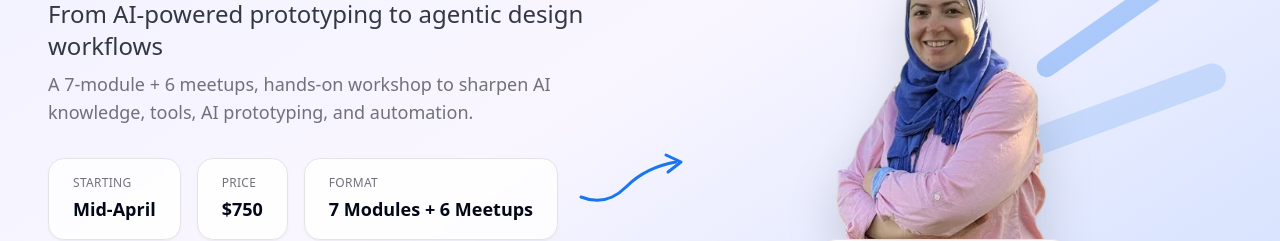
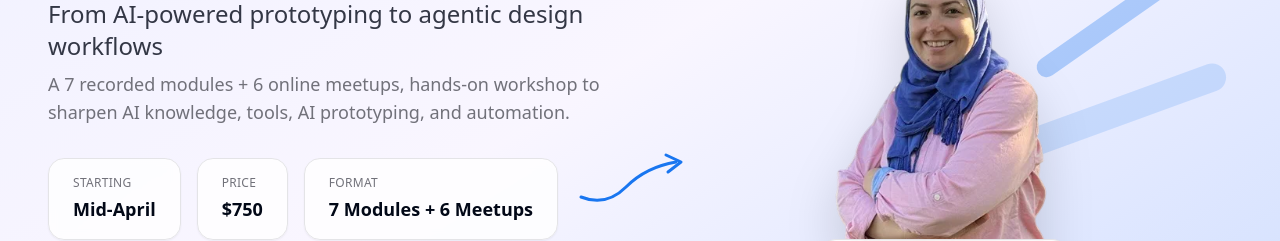
Before and after one commit to amirasallam-spec/ux-aweya-ai-flightplan, a React (Vite) app: page / in a window 1280 px wide. Shown: the part 407-648 px from the top of the page. Built offline with nearby package versions, Linux system fonts and the light colour scheme; no server answers.

Commit message:
Preceding changes

```diff
--- a/src/components/WorkshopHero.tsx
+++ b/src/components/WorkshopHero.tsx
@@ -56,7 +56,7 @@ const WorkshopHero = () => {
           </p>
 
           <p className="text-lg mb-8 text-muted-foreground max-w-xl">
-            A 7-module + 6 meetups, hands-on workshop to sharpen AI knowledge, tools, AI prototyping, and automation.
+            A 7 recorded modules + 6 online meetups, hands-on workshop to sharpen AI knowledge, tools, AI prototyping, and automation.
           </p>
 
           {/* Info cards */}
```
